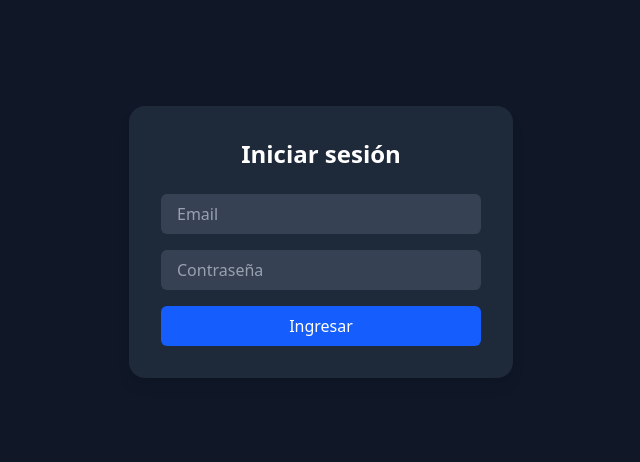
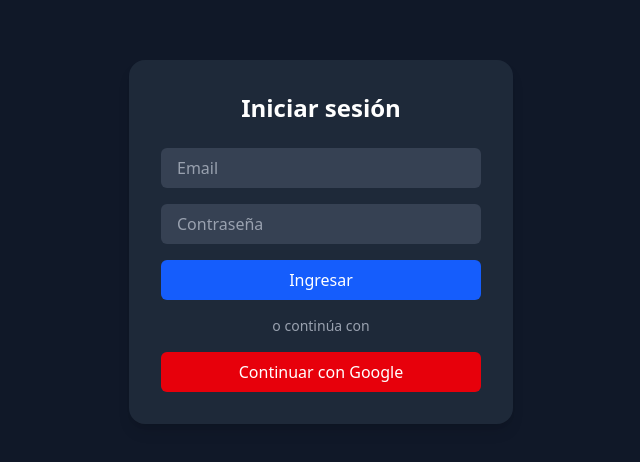
Before and after one commit to T-Arias/mdw-tm-front-end, a React (Vite) app: page / in a window 1280 px wide. Shown: the part 158-620 px from the top of the page, without its empty margins (319-959 px from the left). Built offline with nearby package versions, Linux system fonts and the light colour scheme.

Commit message:
add firebase

```diff
--- a/src/pages/LoginPage.tsx
+++ b/src/pages/LoginPage.tsx
@@ -3,6 +3,8 @@ import { authService } from "../services/authService";
 import { login } from "../store/auth/slice";
 import { useAppDispatch } from "../hooks/store";
 import { useNavigate } from "react-router";
+import { signInWithPopup } from "firebase/auth";
+import { auth, googleProvider } from "../auth/firebase";
 
 type Inputs = {
     email: string;
@@ -23,6 +25,20 @@ export default function Login() {
             }
         } catch (error) {
             console.error("Login failed:", error);
+        }
+    };
+
+    const loginWithGoogle = async () => {
+        try {
+            const result = await signInWithPopup(auth, googleProvider);
+            const firebaseToken = await result.user.getIdToken();
+
+            const data = await authService.socialLogin(firebaseToken);
+
+            dispatch(login(data));
+            navigate("/home");
+        } catch (error) {
+            console.error("Google login failed:", error);
         }
     };
 
@@ -60,7 +76,7 @@ export default function Login() {
                         />
                         {errors.password && (
                             <span className="text-red-400 text-sm mt-1">
-                                Contraseña requerida
+                                {errors.password.message}
                             </span>
                         )}
                     </div>
@@ -72,6 +88,20 @@ export default function Login() {
                         Ingresar
                     </button>
                 </form>
+
+                <div className="mt-4 text-center text-gray-400 text-sm">
+                    o continúa con
+                </div>
+
+                <div className="flex flex-col gap-2 mt-4">
+                    <button
+                        type="button"
+                        onClick={loginWithGoogle}
+                        className="bg-red-600 hover:bg-red-700 text-white py-2 rounded-md font-medium transition-all w-full flex items-center justify-center gap-2"
+                    >
+                        Continuar con Google
+                    </button>
+                </div>
             </div>
         </div>
     );
--- a/src/services/authService.ts
+++ b/src/services/authService.ts
@@ -18,4 +18,12 @@ export const authService = {
     logout: async (): Promise<void> => {
         await api.post('/auth/logout');
     },
+
+    socialLogin: async (firebaseToken: string): Promise<LoginResponse> => {
+        const response = await api.post(
+            'http://localhost:3000/api/auth/social-login',
+            { firebaseToken }
+        );
+        return response.data;
+    }
 };
```
Also changed, not shown: tailwind.config.js (added).
